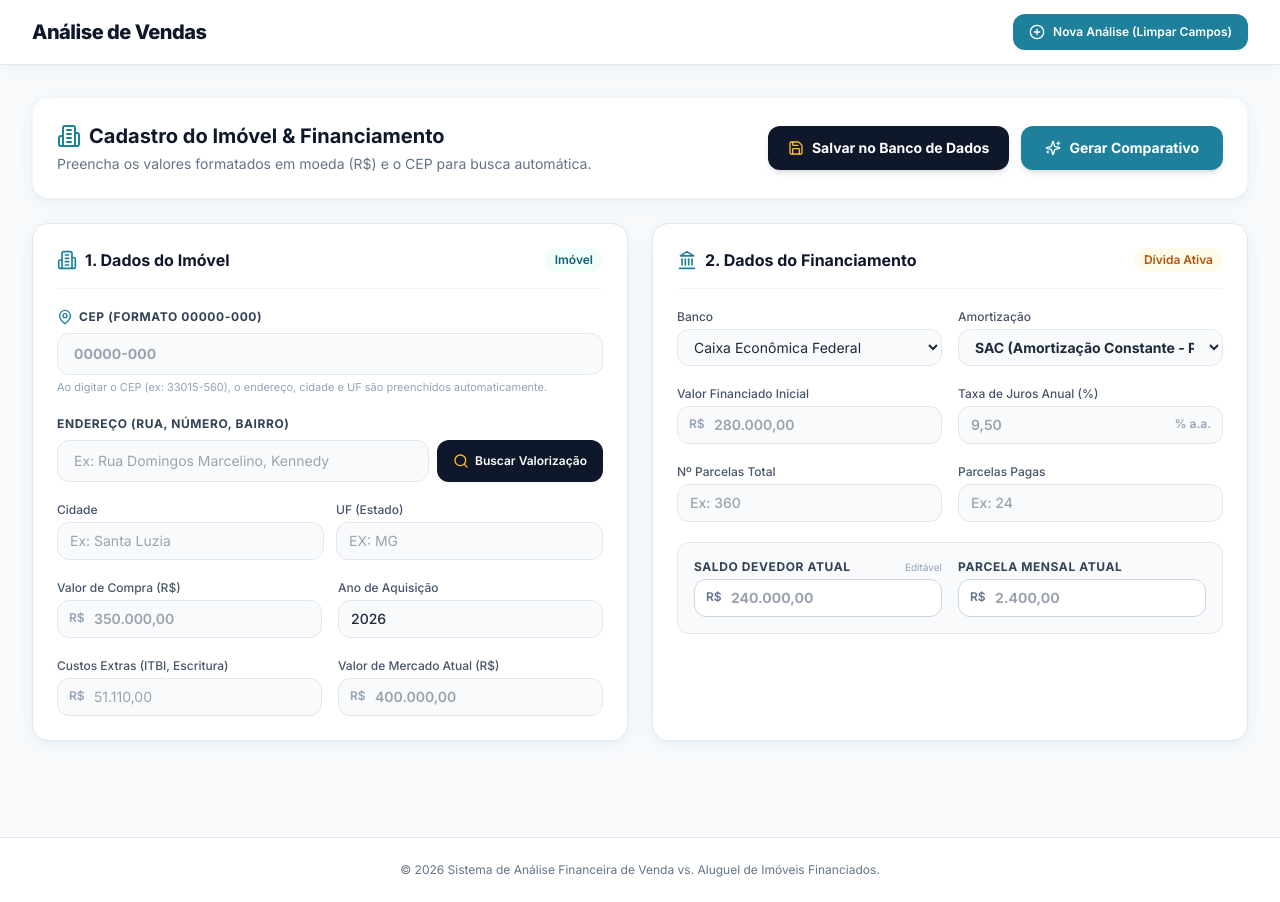
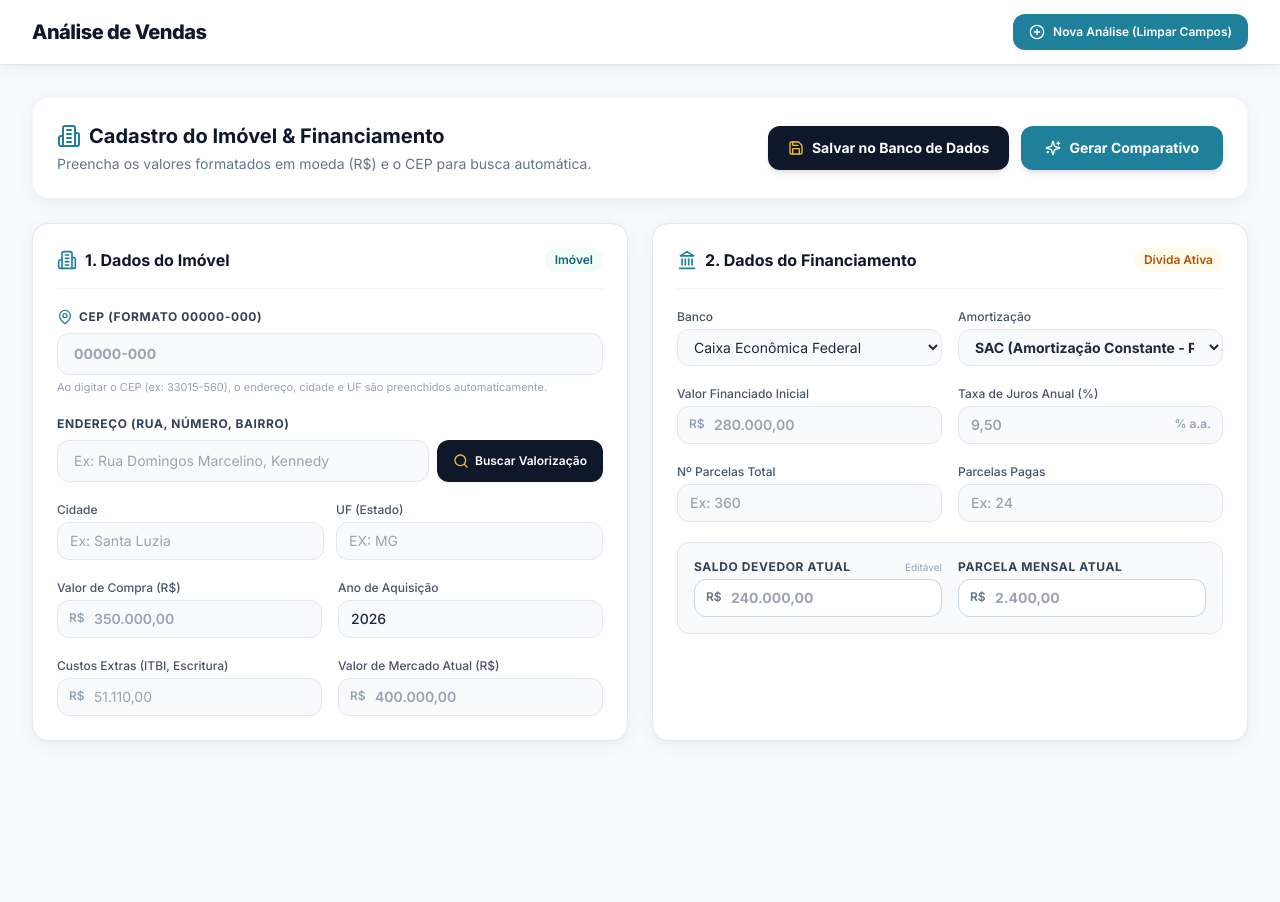
Before and after one commit to junioelizeu0-glitch/imovel-decisao, a React (Vite) app in the folder frontend/: page / in a window 1280 px wide. After the commit the page ends 800 px from the top, so only its background shows below. Built offline with nearby package versions, Linux system fonts and the light colour scheme.

Commit message:
fix: remover texto do rodape e garantir exibicao imediata do dashboard de graficos ao clicar em Gerar Comparativo

```diff
--- a/frontend/src/App.tsx
+++ b/frontend/src/App.tsx
@@ -125,7 +125,7 @@ export const App: React.FC = () => {
     }
   };
 
-  // BOTÃO 2: "Gerar Comparativo" (RODA CÁLCULOS FISCAIS/FINANCEIROS E RENDERIZA GRÁFICOS)
+  // BOTÃO 2: "Gerar Comparativo" (RODA CÁLCULOS E EXIBE O DASHBOARD COM 4 GRÁFICOS RECHARTS)
   const executarSimulacao = async () => {
     try {
       const payload = {
@@ -159,6 +159,12 @@ export const App: React.FC = () => {
       if (response.ok) {
         const data: ResultadoAluguel = await response.json();
         setResultado(data);
+
+        // Rolar suavemente até a seção de resultado/gráficos
+        setTimeout(() => {
+          const el = document.getElementById("simulador");
+          if (el) el.scrollIntoView({ behavior: "smooth" });
+        }, 100);
       }
     } catch (e) {
       console.warn("Simulação cliente offline", e);
@@ -213,7 +219,7 @@ export const App: React.FC = () => {
           mensagemBanco={mensagemBanco}
         />
 
-        {/* Dashboard de Comparação e 4 Gráficos Recharts */}
+        {/* Dashboard de Comparação e 4 Gráficos Recharts (Exibido sempre que houver resultado de simulação) */}
         {resultado && (
           <DashboardComparativo
             resultado={resultado}
@@ -229,15 +235,6 @@ export const App: React.FC = () => {
           />
         )}
       </main>
-
-      {/* Footer */}
-      <footer className="bg-white border-t border-slate-200 py-6 mt-16">
-        <div className="max-w-7xl mx-auto px-4 text-center text-xs text-slate-500">
-          <p>
-            © {new Date().getFullYear()} Sistema de Análise Financeira de Venda vs. Aluguel de Imóveis Financiados.
-          </p>
-        </div>
-      </footer>
     </div>
   );
 };
```
Also changed, not shown: 1 other file (tests, documents, lock files or other folders).
